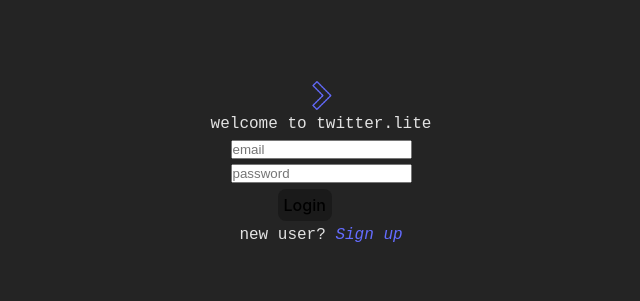
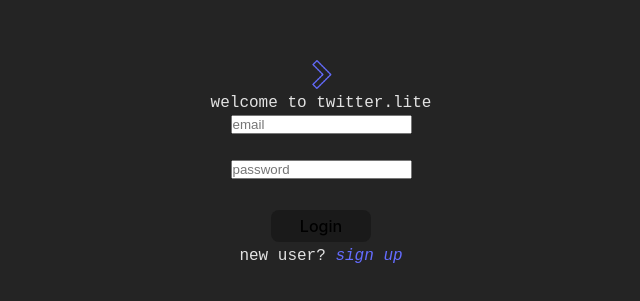
Before and after one commit to brianrandall/twitter_lite, a React (Create React App) app in the folder client/: page / in a window 1280 px wide. Shown: the part 237-538 px from the top of the page, without its empty margins (319-959 px from the left). Built offline with nearby package versions, Linux system fonts and the light colour scheme.

Commit message:
center login button

```diff
--- a/client/src/views/Login.jsx
+++ b/client/src/views/Login.jsx
@@ -42,16 +42,16 @@
     <div className='middleOfPage'>
        <img src={arrow} height='33'/>
         <code>welcome to twitter.lite</code>
-        <form onSubmit={loginUser}>
+        <form onSubmit={loginUser} style={{display: 'flex', flexDirection: 'column', alignItems: 'center', gap: '1px'}}>
             <input type="text" placeholder="email" onChange={(e) => setEmail(e.target.value)} /><br/>
             <input type="password" placeholder="password" onChange={(e) => setPassword(e.target.value)} /><br/>
             {tryagain ? <p style={{color: 'red'}}>{tryagain}</p> : ''}
-            <button type="submit" style={{marginTop: '10px', marginTop: '5px', marginLeft: '47px'}}>Login</button>
+            <button type="submit" style={{marginTop: '10px', marginTop: '5px', width: '100px'}}>Login</button>
         </form>
 
 
         <div>
-            <code>new user? <a href="/register" style={{fontStyle: 'oblique'}}>Sign up</a></code>
+            <code>new user? <a href="/register" style={{fontStyle: 'oblique'}}>sign up</a></code>
         </div>
 
     </div>
```
